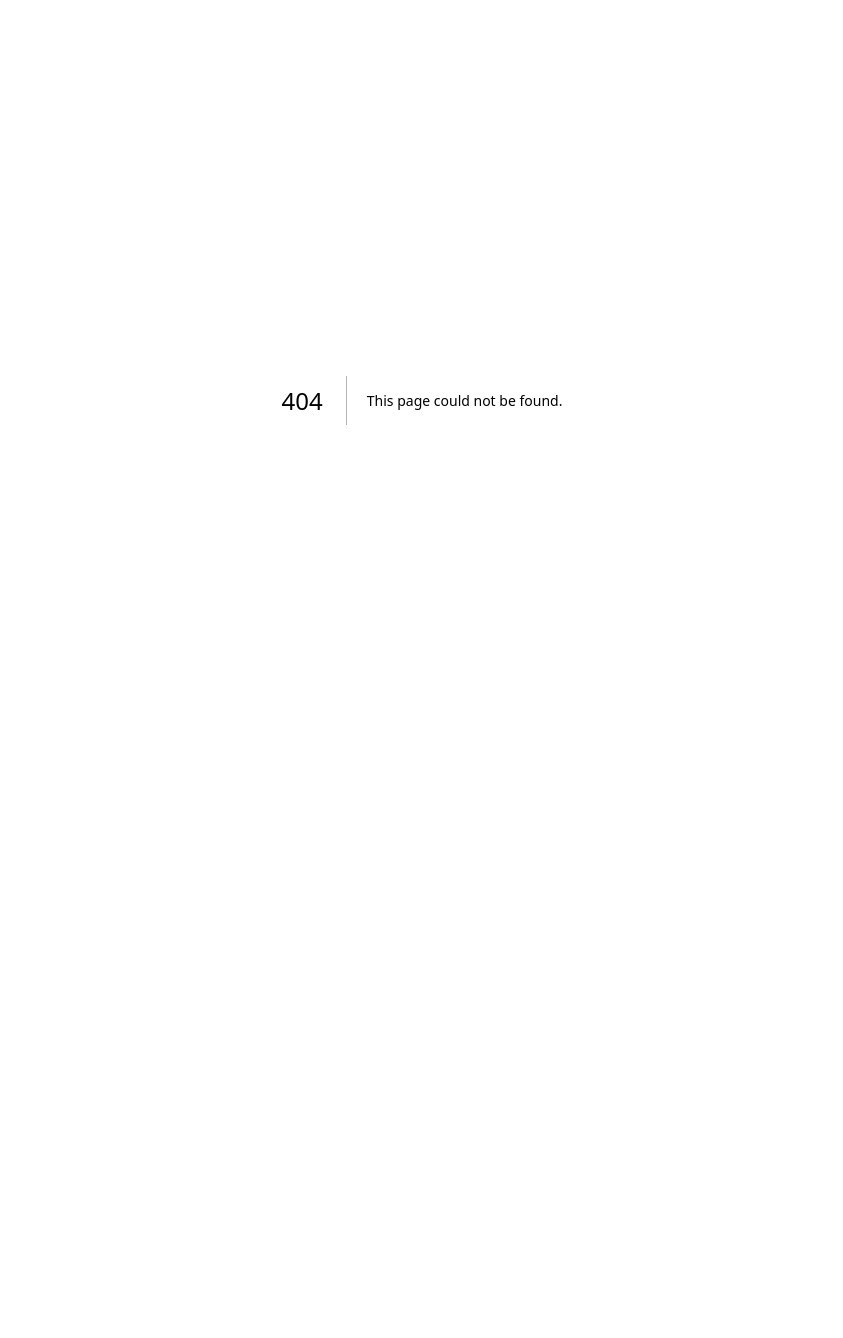
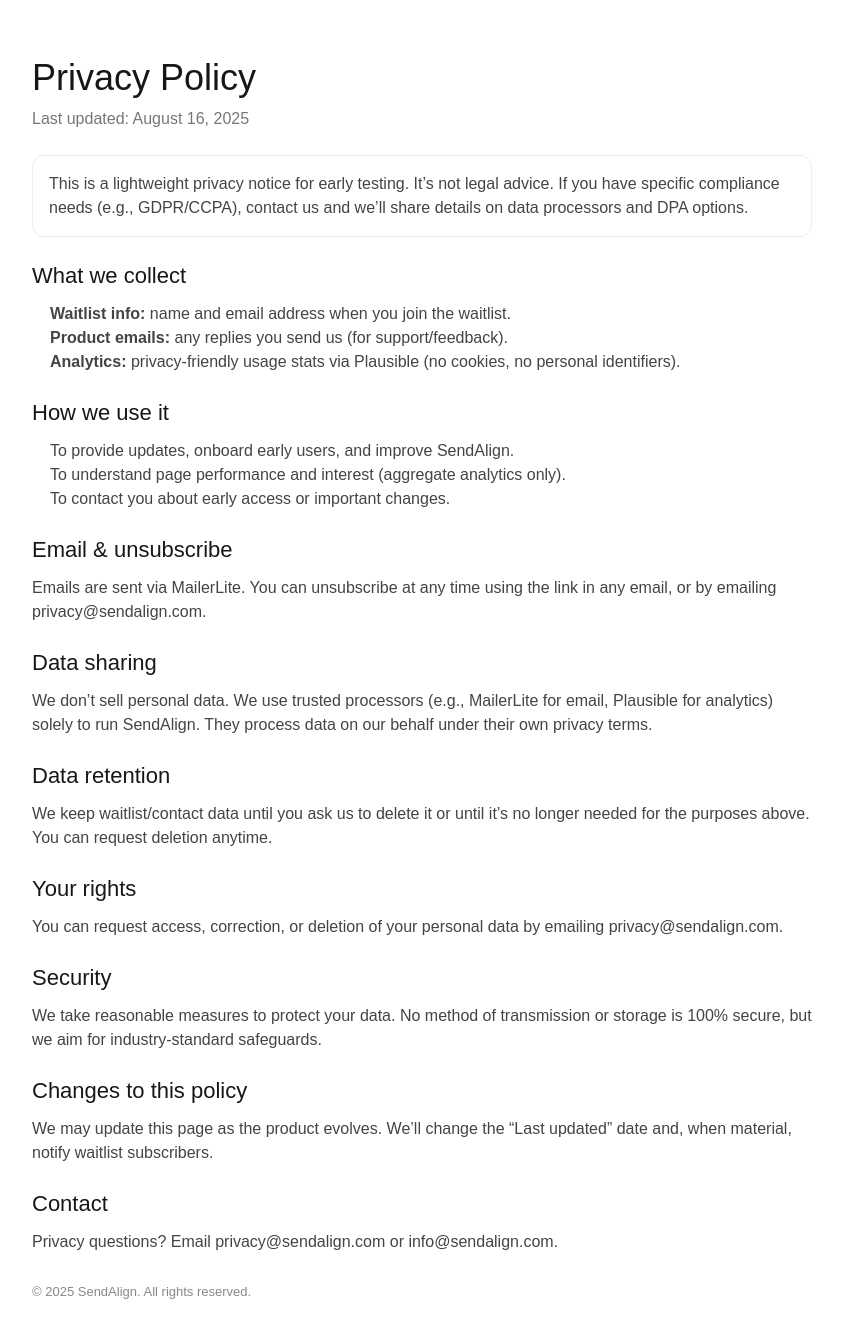
Before and after one commit to Goldcode40/sendalign, a Next.js app: page /privacy in a window 1280 px wide. Before the commit this address had no page. Shown: the top 1338 px of the page, without its empty margins (218-1061 px from the left). Before the commit the page ends 800 px from the top, so only its background shows below. Built offline with nearby package versions, Linux system fonts and the light colour scheme.

Commit message:
Add About and Privacy pages

```diff
--- /dev/null
+++ b/app/about/page.tsx
@@ -0,0 +1,58 @@
+// app/about/page.tsx
+import React from "react";
+import type { Metadata } from "next";
+
+export const metadata: Metadata = {
+  title: "About • SendAlign",
+  description: "About SendAlign — the simple way to keep team email aligned.",
+};
+
+export default function AboutPage() {
+  return (
+    <main style={{ padding: "56px 0" }}>
+      <div className="container" style={{ maxWidth: 820, margin: "0 auto", padding: "0 20px" }}>
+        <h1 style={{ fontSize: 36, lineHeight: 1.2, margin: "0 0 16px" }}>About SendAlign</h1>
+        <p style={{ color: "#555", margin: "0 0 24px" }}>
+          SendAlign keeps team email clear, synced, and on-track. No more duplicate replies, missed
+          follow-ups, or scattered context. We’re building a focused tool that makes conversation
+          handoffs and client comms effortless.
+        </p>
+
+        <section style={section}>
+          <h2 style={h2}>Why we’re building this</h2>
+          <p style={p}>
+            Teams still run on email, but most inboxes weren’t designed for collaboration. We want
+            the best parts of a shared inbox without the bloat, and just enough analytics to keep
+            everyone aligned.
+          </p>
+        </section>
+
+        <section style={section}>
+          <h2 style={h2}>What’s coming</h2>
+          <ul style={ul}>
+            <li>Gmail/Outlook connection (shared context, no stepping on replies)</li>
+            <li>Lightweight analytics to spot stuck threads & response gaps</li>
+            <li>Reminders and gentle nudges to keep conversations moving</li>
+          </ul>
+        </section>
+
+        <section style={section}>
+          <h2 style={h2}>Contact</h2>
+          <p style={p}>
+            Questions, feedback, or early access? Email{" "}
+            <a href="mailto:info@sendalign.com">info@sendalign.com</a>.
+          </p>
+        </section>
+
+        <footer style={{ marginTop: 28, color: "#888", fontSize: 13 }}>
+          © {new Date().getFullYear()} SendAlign. All rights reserved.
+        </footer>
+      </div>
+    </main>
+  );
+}
+
+const section: React.CSSProperties = { margin: "22px 0" };
+const h2: React.CSSProperties = { fontSize: 22, margin: "0 0 10px" };
+const p: React.CSSProperties = { color: "#444", margin: 0 };
+const ul: React.CSSProperties = { margin: "0 0 0 18px", color: "#444", padding: 0 };
--- /dev/null
+++ b/app/privacy/page.tsx
@@ -0,0 +1,132 @@
+// app/privacy/page.tsx
+import React from "react";
+import type { Metadata } from "next";
+
+export const metadata: Metadata = {
+  title: "Privacy Policy • SendAlign",
+  description: "How SendAlign handles your data and privacy.",
+};
+
+const LAST_UPDATED = "August 16, 2025";
+
+export default function PrivacyPage() {
+  return (
+    <main style={{ padding: "56px 0" }}>
+      <div className="container" style={{ maxWidth: 820, margin: "0 auto", padding: "0 20px" }}>
+        <h1 style={{ fontSize: 36, lineHeight: 1.2, margin: "0 0 8px" }}>Privacy Policy</h1>
+        <p style={{ color: "#777", margin: "0 0 24px" }}>Last updated: {LAST_UPDATED}</p>
+
+        <Notice />
+
+        <Section title="What we collect">
+          <ul style={ul}>
+            <li>
+              <strong>Waitlist info:</strong> name and email address when you join the waitlist.
+            </li>
+            <li>
+              <strong>Product emails:</strong> any replies you send us (for support/feedback).
+            </li>
+            <li>
+              <strong>Analytics:</strong> privacy-friendly usage stats via Plausible (no cookies, no
+              personal identifiers).
+            </li>
+          </ul>
+        </Section>
+
+        <Section title="How we use it">
+          <ul style={ul}>
+            <li>To provide updates, onboard early users, and improve SendAlign.</li>
+            <li>To understand page performance and interest (aggregate analytics only).</li>
+            <li>To contact you about early access or important changes.</li>
+          </ul>
+        </Section>
+
+        <Section title="Email & unsubscribe">
+          <p style={p}>
+            Emails are sent via MailerLite. You can unsubscribe at any time using the link in any
+            email, or by emailing <a href="mailto:privacy@sendalign.com">privacy@sendalign.com</a>.
+          </p>
+        </Section>
+
+        <Section title="Data sharing">
+          <p style={p}>
+            We don’t sell personal data. We use trusted processors (e.g., MailerLite for email, Plausible
+            for analytics) solely to run SendAlign. They process data on our behalf under their own
+            privacy terms.
+          </p>
+        </Section>
+
+        <Section title="Data retention">
+          <p style={p}>
+            We keep waitlist/contact data until you ask us to delete it or until it’s no longer needed for
+            the purposes above. You can request deletion anytime.
+          </p>
+        </Section>
+
+        <Section title="Your rights">
+          <p style={p}>
+            You can request access, correction, or deletion of your personal data by emailing{" "}
+            <a href="mailto:privacy@sendalign.com">privacy@sendalign.com</a>.
+          </p>
+        </Section>
+
+        <Section title="Security">
+          <p style={p}>
+            We take reasonable measures to protect your data. No method of transmission or storage is
+            100% secure, but we aim for industry-standard safeguards.
+          </p>
+        </Section>
+
+        <Section title="Changes to this policy">
+          <p style={p}>
+            We may update this page as the product evolves. We’ll change the “Last updated” date and, when
+            material, notify waitlist subscribers.
+          </p>
+        </Section>
+
+        <Section title="Contact">
+          <p style={p}>
+            Privacy questions? Email <a href="mailto:privacy@sendalign.com">privacy@sendalign.com</a> or{" "}
+            <a href="mailto:info@sendalign.com">info@sendalign.com</a>.
+          </p>
+        </Section>
+
+        <footer style={{ marginTop: 28, color: "#888", fontSize: 13 }}>
+          © {new Date().getFullYear()} SendAlign. All rights reserved.
+        </footer>
+      </div>
+    </main>
+  );
+}
+
+function Notice() {
+  return (
+    <div
+      style={{
+        background: "#fff",
+        border: "1px solid #eee",
+        borderRadius: 12,
+        padding: 16,
+        margin: "0 0 18px",
+      }}
+    >
+      <p style={{ margin: 0, color: "#444" }}>
+        This is a lightweight privacy notice for early testing. It’s not legal advice. If you have
+        specific compliance needs (e.g., GDPR/CCPA), contact us and we’ll share details on data
+        processors and DPA options.
+      </p>
+    </div>
+  );
+}
+
+function Section({ title, children }: { title: string; children: React.ReactNode }) {
+  return (
+    <section style={{ margin: "22px 0" }}>
+      <h2 style={{ fontSize: 22, margin: "0 0 10px" }}>{title}</h2>
+      {children}
+    </section>
+  );
+}
+
+const p: React.CSSProperties = { color: "#444", margin: 0 };
+const ul: React.CSSProperties = { margin: "0 0 0 18px", color: "#444", padding: 0 };
```
